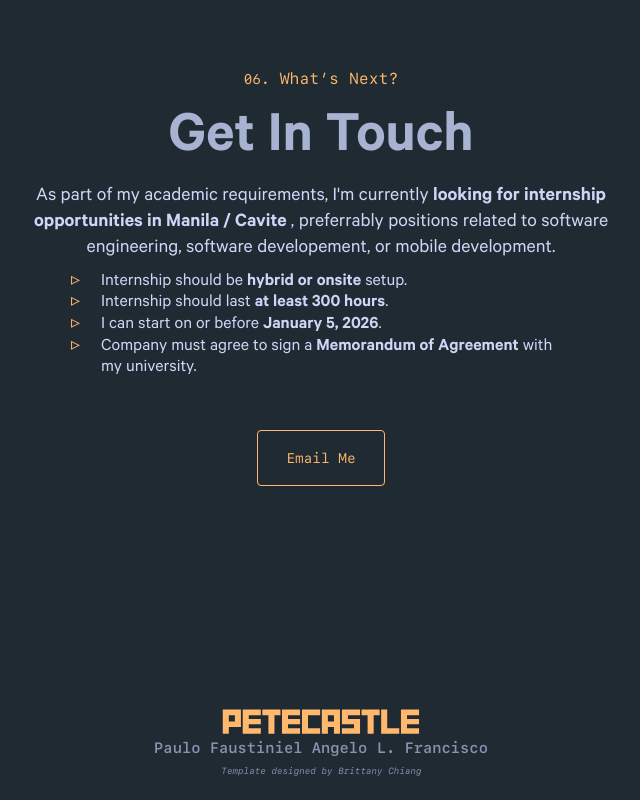
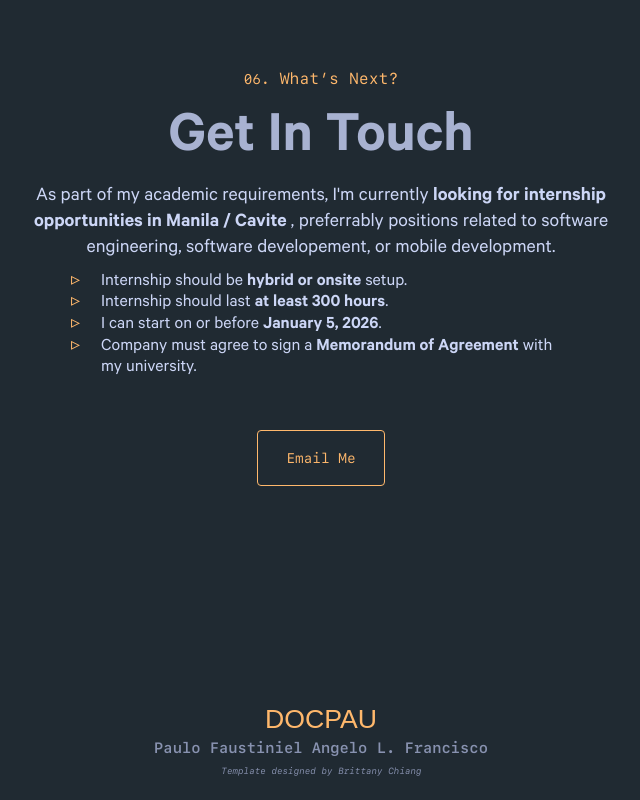
Before and after one commit to paufrancisco/paufrancisco.github.io, a Gatsby site: page / in a window 1280 px wide. Shown: the part 7154-7954 px from the top of the page, without its empty margins (319-959 px from the left). Built offline with nearby package versions, Linux system fonts and the light colour scheme; Gatsby itself is replaced by a stand-in of ours; some packages are replaced by stand-ins of ours.

Commit message:
update footer

```diff
--- a/src/components/icons/logo_footer.js
+++ b/src/components/icons/logo_footer.js
@@ -1,93 +1,19 @@
 import React from 'react';
 
 const IconLogo = () => (
-
-    <svg xmlns="http://www.w3.org/2000/svg"  width="750" zoomAndPan="magnify"
-    viewBox="0 0 562.5 112.499997" height="150" preserveAspectRatio="xMidYMid meet" version="1.0">
-    <defs>
-        <g />
-    </defs>
-    <g fill="currentColor" fillOpacity="1">
-        <g transform="translate(2.314171, 92.280799)">
-            <g>
-                <path
-                    d="M 53.78125 -18.980469 L 53.78125 -68.070312 L 2.652344 -68.070312 L 2.652344 0 L 19.695312 0 L 19.695312 -18.980469 Z M 36.738281 -34.492188 L 19.695312 -34.492188 L 19.695312 -52.453125 L 36.738281 -52.453125 Z M 36.738281 -34.492188 " />
-            </g>
-        </g>
-    </g>
-    <g fill="currentColor" fillOpacity="1">
-        <g transform="translate(58.436201, 92.280799)">
-            <g>
-                <path
-                    d="M 53.578125 0 L 53.578125 -15.511719 L 19.695312 -15.511719 L 19.695312 -26.738281 L 53.578125 -26.738281 L 53.578125 -41.738281 L 19.695312 -41.738281 L 19.695312 -52.453125 L 53.578125 -52.453125 L 53.578125 -68.070312 L 2.652344 -68.070312 L 2.652344 0 Z M 53.578125 0 " />
-            </g>
-        </g>
-    </g>
-    <g fill="currentColor" fillOpacity="1">
-        <g transform="translate(114.660275, 92.280799)">
-            <g>
-                <path
-                    d="M 52.660156 -52.453125 L 52.660156 -68.070312 L 1.53125 -68.070312 L 1.53125 -52.453125 L 18.675781 -52.453125 L 18.675781 0 L 35.71875 0 L 35.71875 -52.453125 Z M 52.660156 -52.453125 " />
-            </g>
-        </g>
-    </g>
-    <g fill="currentColor" fillOpacity="1">
-        <g transform="translate(168.843529, 92.280799)">
-            <g>
-                <path
-                    d="M 53.578125 0 L 53.578125 -15.511719 L 19.695312 -15.511719 L 19.695312 -26.738281 L 53.578125 -26.738281 L 53.578125 -41.738281 L 19.695312 -41.738281 L 19.695312 -52.453125 L 53.578125 -52.453125 L 53.578125 -68.070312 L 2.652344 -68.070312 L 2.652344 0 Z M 53.578125 0 " />
-            </g>
-        </g>
-    </g>
-    <g fill="currentColor" fillOpacity="1">
-        <g transform="translate(225.067603, 92.280799)">
-            <g>
-                <path
-                    d="M 53.78125 0 L 53.78125 -15.511719 L 19.695312 -15.511719 L 19.695312 -52.453125 L 53.78125 -52.453125 L 53.78125 -68.070312 L 2.652344 -68.070312 L 2.652344 0 Z M 53.78125 0 " />
-            </g>
-        </g>
-    </g>
-    <g fill="currentColor" fillOpacity="1">
-        <g transform="translate(280.883503, 92.280799)">
-            <g>
-                <path
-                    d="M 53.78125 0 L 53.78125 -68.070312 L 2.652344 -68.070312 L 2.652344 0 L 19.695312 0 L 19.695312 -18.980469 L 36.738281 -18.980469 L 36.738281 0 Z M 36.738281 -34.492188 L 19.695312 -34.492188 L 19.695312 -52.453125 L 36.738281 -52.453125 Z M 36.738281 -34.492188 " />
-            </g>
-        </g>
-    </g>
-    <g fill="currentColor" fillOpacity="1">
-        <g transform="translate(337.31164, 92.280799)">
-            <g>
-                <path
-                    d="M 53.78125 0 L 53.78125 -41.738281 L 19.695312 -41.738281 L 19.695312 -52.453125 L 53.78125 -52.453125 L 53.78125 -68.070312 L 2.652344 -68.070312 L 2.652344 -26.738281 L 36.738281 -26.738281 L 36.738281 -15.511719 L 2.652344 -15.511719 L 2.652344 0 Z M 53.78125 0 " />
-            </g>
-        </g>
-    </g>
-    <g fill="currentColor" fillOpacity="1">
-        <g transform="translate(393.637734, 92.280799)">
-            <g>
-                <path
-                    d="M 52.660156 -52.453125 L 52.660156 -68.070312 L 1.53125 -68.070312 L 1.53125 -52.453125 L 18.675781 -52.453125 L 18.675781 0 L 35.71875 0 L 35.71875 -52.453125 Z M 52.660156 -52.453125 " />
-            </g>
-        </g>
-    </g>
-    <g fill="currentColor" fillOpacity="1">
-        <g transform="translate(447.820988, 92.280799)">
-            <g>
-                <path
-                    d="M 53.578125 0 L 53.578125 -15.511719 L 19.695312 -15.511719 L 19.695312 -68.070312 L 2.652344 -68.070312 L 2.652344 0 Z M 53.578125 0 " />
-            </g>
-        </g>
-    </g>
-    <g fill="currentColor" fillOpacity="1">
-        <g transform="translate(503.432802, 92.280799)">
-            <g>
-                <path
-                    d="M 53.578125 0 L 53.578125 -15.511719 L 19.695312 -15.511719 L 19.695312 -26.738281 L 53.578125 -26.738281 L 53.578125 -41.738281 L 19.695312 -41.738281 L 19.695312 -52.453125 L 53.578125 -52.453125 L 53.578125 -68.070312 L 2.652344 -68.070312 L 2.652344 0 Z M 53.578125 0 " />
-            </g>
-        </g>
-    </g>
-</svg>
+  <svg xmlns="http://www.w3.org/2000/svg" width="750" height="150" viewBox="0 0 750 150" preserveAspectRatio="xMidYMid meet">
+    <text
+      x="50%"
+      y="50%"
+      fontFamily="Arial, sans-serif"
+      fontSize="100"
+      fill="currentColor"
+      textAnchor="middle"
+      dominantBaseline="middle"
+    >
+      DOCPAU
+    </text>
+  </svg>
 );
 
 export default IconLogo;
```
